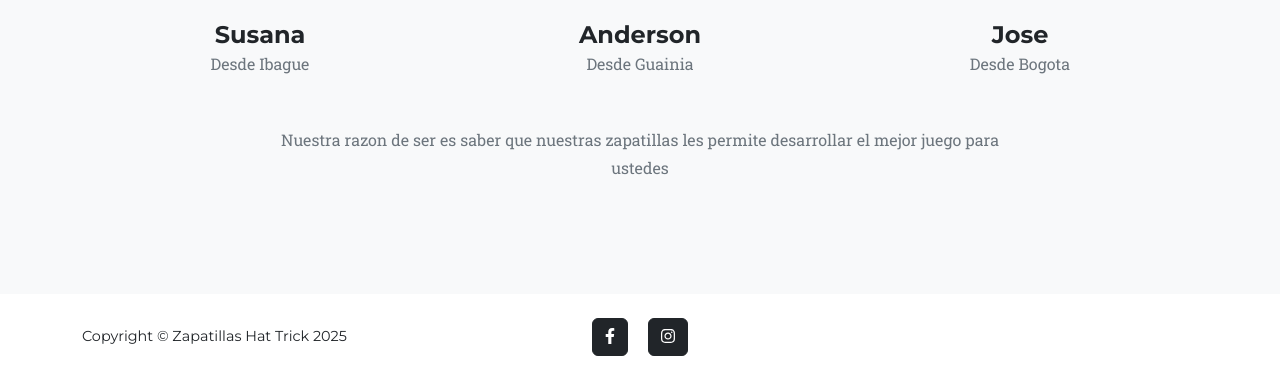
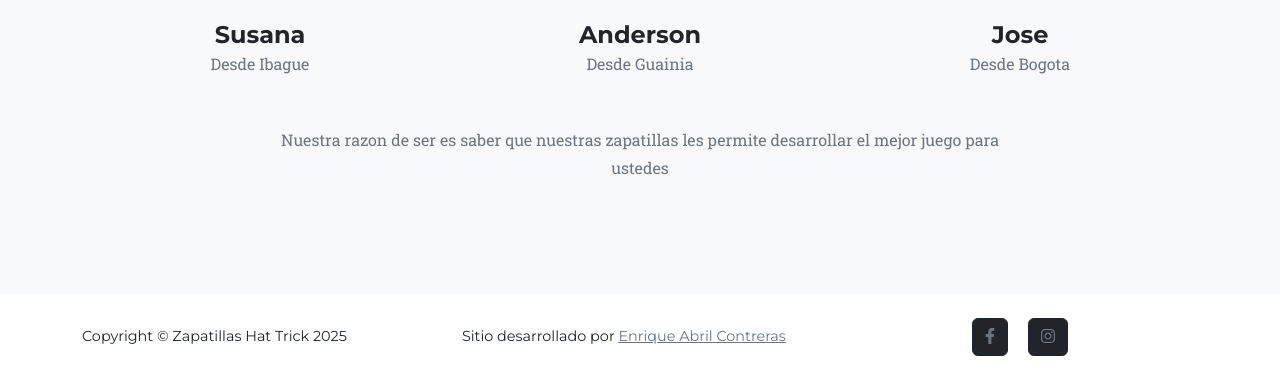
Before and after one commit to kiketach/landingOficial, a website: page index.html in a window 1280 px wide. Shown: the part 4526-4906 px from the top of the page. Drawn offline with nearby package versions, Linux system fonts and the light colour scheme; no server answers.

Commit message:
linkedin

```diff
--- a/css/styles.css
+++ b/css/styles.css
@@ -1174,6 +1174,9 @@ header.masthead .masthead-subheading {
   font-size: 0.9rem;
   font-family: "Montserrat", -apple-system, BlinkMacSystemFont, "Segoe UI", Roboto, "Helvetica Neue", Arial, sans-serif, "Apple Color Emoji", "Segoe UI Emoji", "Segoe UI Symbol", "Noto Color Emoji";
 }
+.footer a {
+  color: #6c757d; /* Color gris claro */
+}
 
 /* ESTILOS DE CENTRADO DE MODALES CARRITO Y LOGIN */
 #carritoModal .modal-dialog,
--- a/index.html
+++ b/index.html
@@ -298,6 +298,9 @@
             <div class="container">
                 <div class="row align-items-center">
                     <div class="col-lg-4 text-lg-start">Copyright &copy; Zapatillas Hat Trick 2025</div>
+                    <div class="col-lg-4 text-lg-start">
+                        Sitio desarrollado por <a href="https://www.linkedin.com/in/enrique-abril-contreras/" target="_blank">Enrique Abril Contreras</a>
+                    </div>
                     <div class="col-lg-4 my-3 my-lg-0">
                         <a class="btn btn-dark mx-2" href="https://www.facebook.com/Zapatillas-Hat-Trick-105518931586032" aria-label="Facebook" target="_blank"><i class="fab fa-facebook-f"></i></a>
                         <a class="btn btn-dark mx-2" href="https://www.instagram.com/zapatillashattrick/" aria-label="Instagram" target="_blank"><i class="fab fa-instagram"></i></a>
```
Also changed, not shown: compra.html (+4 -1 lines).
